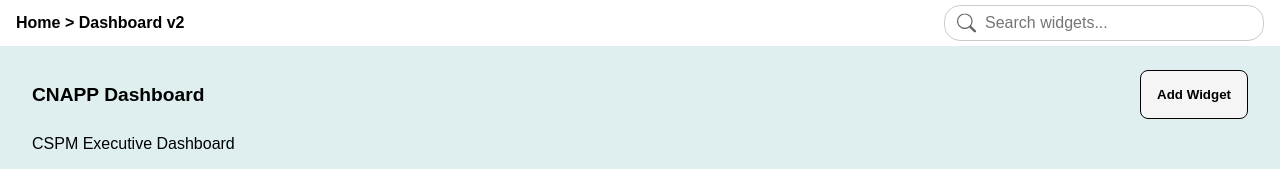
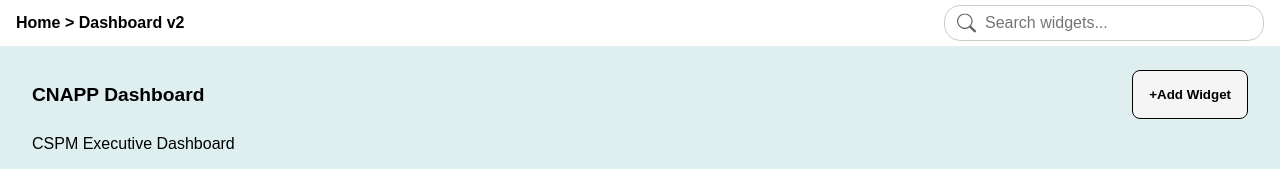
Before and after one commit to Pulkit-Dadheech/Admin-Dashboard, a React (Create React App) app: page / in a window 1280 px wide. Shown: the top 169 px of the page. Built offline with nearby package versions, Linux system fonts and the light colour scheme.

Commit message:
added features,link,instruction for installing in readme.md

```diff
--- a/src/Dashboard_Body/Home.jsx
+++ b/src/Dashboard_Body/Home.jsx
@@ -17,7 +17,7 @@ const Home = () => {
                 <div className="home-name">CNAPP Dashboard</div>
                 {/* Add Widget button to toggle sidebar */}
                 <button onClick={toggleSidebar} className="add-widget-button">
-                    Add Widget
+                    +Add Widget
                 </button>
             </div>
 
```
Also changed, not shown: 1 other file (tests, documents, lock files or other folders).
